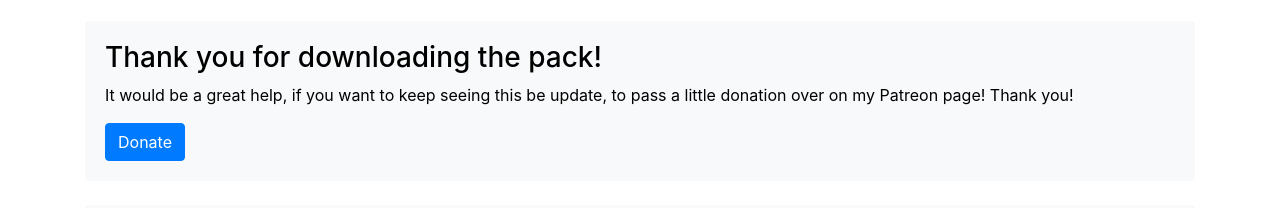
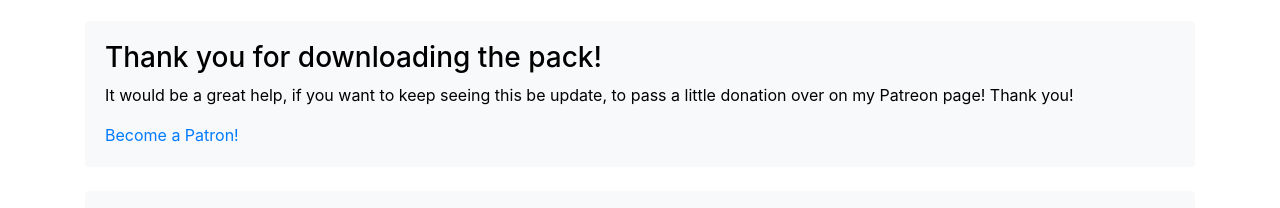
Before and after one commit to itsfood/foodpacksite, a plain HTML site: page download/index.html in a window 1280 px wide. Shown: the part 185-393 px from the top of the page. Drawn offline with nearby package versions, Linux system fonts and the light colour scheme.

Commit message:
new donate button pog

```diff
--- a/download/index.html
+++ b/download/index.html
@@ -61,7 +61,9 @@
                 <h3>Thank you for downloading the pack!</h3>
                 <p>It would be a great help, if you want to keep seeing this be update, to pass a little
                     donation over on my Patreon page! Thank you!</p>
-                <a class='btn btn-primary' href="https://www.patreon.com/itsfood" target="_blank">Donate</a>
+                <a href="https://www.patreon.com/bePatron?u=41504586"
+                    data-patreon-widget-type="become-patron-button">Become a Patron!</a>
+                <script async src="https://c6.patreon.com/becomePatronButton.bundle.js"></script>
             </div>
         </div>
         <div class="row">
```
Also changed, not shown: index.html (+4 -2 lines).
